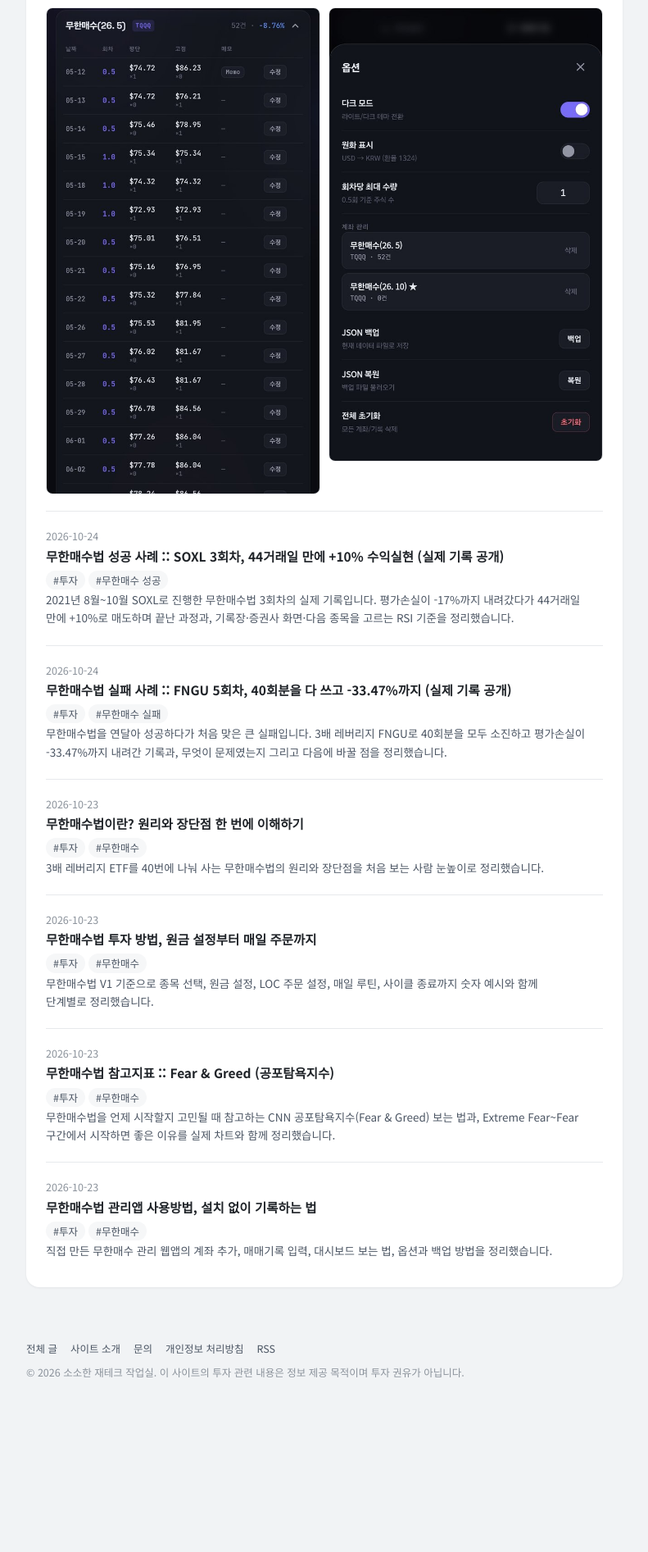
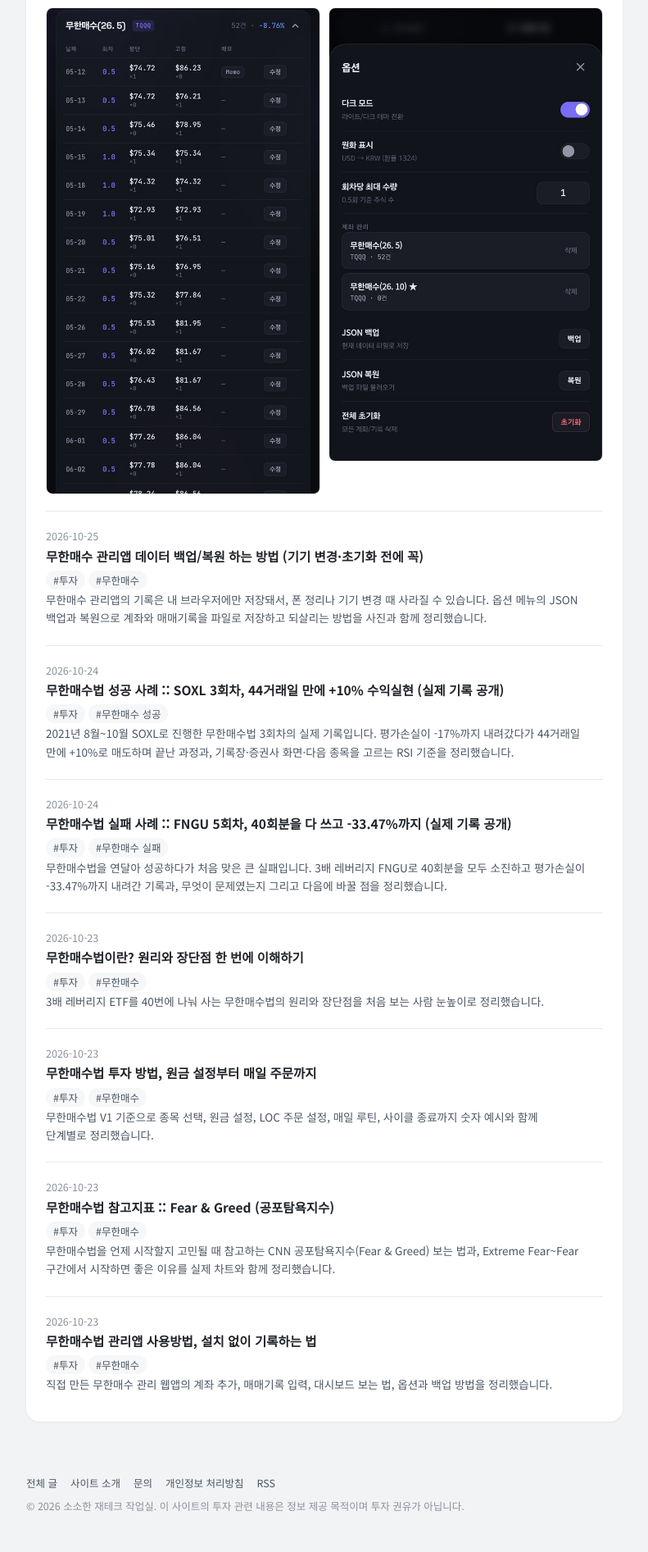
Before and after one commit to mzmzkgu/mzmzkgu.github.io, a Jekyll site: the page built from infinity.html, in a window 1280 px wide. Shown: the part 951-2844 px from the top of the page at 82% size, without its empty margins (244-1035 px from the left). Built offline with Jekyll 4.4.1, drawn with Linux system fonts in a browser that asks for light colours; before the commit the page ends 2680 px from its top, so only the background shows below that; part of the change alters nothing that is shown.

Commit message:
새 글: 무한매수 관리앱 데이터 백업/복원 하는 방법 (#26)
* Add infinity post: how to back up and restore app data

Co-Authored-By: Claude Sonnet 5.5 <noreply@anthropic.com>
Claude-Session: https://claude.ai/code/session_01HnZqqtAcJR4YGqc3LY19aj

* Backup/restore post: emphasize data loss risk when cleaning up the phone

Co-Authored-By: Claude Sonnet 5.5 <noreply@anthropic.com>
Claude-Session: https://claude.ai/code/session_01HnZqqtAcJR4YGqc3LY19aj

---------

Co-authored-by: Claude <noreply@anthropic.com>

```diff
--- /dev/null
+++ b/_posts/2026-10-25-infinite-buying-backup-restore.md
@@ -0,0 +1,130 @@
+---
+layout: post
+categories: [infinity]
+title: "무한매수 관리앱 데이터 백업/복원 하는 방법 (기기 변경·초기화 전에 꼭)"
+description: 무한매수 관리앱의 기록은 내 브라우저에만 저장돼서, 폰 정리나 기기 변경 때 사라질 수 있습니다. 옵션 메뉴의 JSON 백업과 복원으로 계좌와 매매기록을 파일로 저장하고 되살리는 방법을 사진과 함께 정리했습니다.
+tags: [투자, 무한매수]
+---
+
+[무한매수 관리앱](https://mzmzkgu.github.io/infinityBuy/)은 로그인이 없고, 입력한 기록이 **내 폰이나 PC의 브라우저에만 저장**됩니다. 서버에 올라가지 않아서 안심이지만, 반대로 **브라우저 데이터를 지우거나 폰을 바꾸면 기록이 사라질 수 있다**는 뜻이기도 합니다. 특히 **폰 저장공간을 정리하다가 브라우저의 사이트 데이터가 같이 지워져서** 기록이 사라지는 일이 생각보다 흔합니다. 그래서 앱에는 기록을 파일 하나로 저장하고 다시 불러오는 **백업/복원** 기능이 있습니다. 이 글에서는 그 방법을 순서대로 정리했습니다. 앱 전체 사용법은 [무한매수법 관리앱 사용방법]({{ site.baseurl }}{% post_url 2026-10-23-infinite-buying-app-guide %})에서 볼 수 있습니다.
+
+> 한 줄 요약: 폰 정리나 기기 변경 전에 **옵션(톱니바퀴) → JSON 백업의 [백업]** 으로 파일을 저장해 두고, 기록이 사라졌을 때는 **JSON 복원의 [복원]** 에서 그 파일을 고르면 됩니다.
+
+## 특히 폰 정리할 때 조심하세요
+
+무한매수 관리앱의 기록은 브라우저가 **"사이트 데이터"** 로 보관합니다. 그래서 폰 저장공간이 모자라 이것저것 정리하다가 **사이트 데이터가 같이 지워지면 기록도 함께 사라집니다.** 이렇게 지워지면 앱에서는 되돌릴 방법이 없습니다.
+
+폰을 정리하다가 기록이 날아갈 수 있는 경우는 이렇습니다.
+
+| 폰 정리 방법 | 기록이 사라질 수 있나요? |
+|---|---|
+| 브라우저의 **인터넷 사용 기록 삭제**에서 **"쿠키 및 사이트 데이터"** 까지 체크하고 삭제 | 사라집니다 |
+| 폰 설정 → 앱 → 브라우저 → 저장공간 → **데이터 삭제**(캐시 삭제와 다릅니다) | 사라집니다 |
+| 브라우저 앱을 **삭제했다가 다시 설치** | 사라집니다 |
+| 폰 **초기화**, 새 폰으로 교체 | 사라집니다 |
+| 제조사의 **저장공간 정리 기능이나 청소 앱** | 브라우저의 사이트 데이터까지 정리하는 경우가 있어 사라질 수 있습니다 |
+| 브라우저의 **"캐시된 이미지 및 파일"** 만 삭제 | 보통 기록은 남지만, 같은 화면에 "사이트 데이터" 항목이 같이 있어서 실수하기 쉽습니다 |
+
+그 밖에도 이런 경우가 있다고 알려져 있습니다.
+
+- **폰 저장공간이 거의 가득 찼을 때**, 브라우저가 오래 쓰지 않은 사이트의 저장 데이터를 스스로 정리하기도 합니다.
+- **아이폰 사파리**는 개인정보 보호 기능 때문에, 일정 기간(약 7일) 방문하지 않은 사이트의 저장 데이터를 지울 수 있습니다.
+
+> 그래서 **폰을 정리하거나 용량을 확보하기 전에는 먼저 [백업]부터** 누르세요. 파일을 받아 두기만 하면 1분도 걸리지 않습니다. 이때 **백업 파일을 폰의 다운로드 폴더에만 두지 마세요.** 폰 정리를 하다가 다운로드 폴더를 비우면 백업 파일도 같이 사라집니다. 메일이나 클라우드에 한 부 더 올려 두는 것까지가 백업입니다.
+
+## 이럴 때 백업이 필요합니다
+
+- **폰 저장공간을 정리하거나 용량을 확보할 때**: 사이트 데이터가 함께 지워질 수 있습니다.
+- **폰을 바꾸거나 초기화할 때**: 새 폰의 브라우저에는 기록이 없습니다.
+- **브라우저의 사이트 데이터를 지울 때**: 앱 기록도 함께 지워집니다.
+- **다른 브라우저나 PC에서 같은 기록을 보고 싶을 때**: 브라우저끼리는 기록이 공유되지 않습니다.
+- **앱에서 전체 초기화를 하기 전**: 되돌릴 수 없습니다.
+- **사이클이 하나 끝날 때마다**: 정기적으로 저장해 두면 안전합니다.
+
+## 무엇이 저장되나요?
+
+백업 파일 하나에 앱의 데이터가 통째로 들어갑니다.
+
+| 저장되는 것 | 설명 |
+|---|---|
+| 계좌 | 계좌 이름, 종목, 별표(메인 계좌) 표시 |
+| 매매기록 | 모든 계좌의 회차별 매수·매도 기록과 한줄메모 |
+| 옵션 설정 | 다크 모드, 원화 표시, 회차당 최대 수량, 목표수익률 |
+
+기록이 많아져도 파일은 작습니다. 제 경우 계좌 2개, 기록 52건 기준으로 약 28KB였습니다.
+
+## 백업하는 방법
+
+1. 앱 오른쪽 위의 **톱니바퀴 버튼**을 눌러 **옵션** 창을 엽니다.
+2. 아래쪽 **JSON 백업**에서 **[백업]** 버튼을 누릅니다. (사진의 빨간 네모)
+3. 앱에 **"백업 파일 생성됨"** 이라는 알림이 뜨고, 브라우저가 파일을 내려받습니다. 사진 위쪽처럼 **"다운로드 1개 완료"** 알림이 보이면 성공입니다.
+
+![무한매수 관리앱 옵션 화면: 백업 버튼은 빨간 네모, 복원 버튼은 노란 네모로 표시](/assets/images/infinite-buying-backup/backup-button.jpg){: .phone}
+
+*옵션 화면. 빨간 네모가 [백업], 노란 네모가 [복원]입니다. 위쪽에는 백업 후 브라우저에 뜬 "다운로드 1개 완료" 알림이 보입니다. (이미지를 누르면 크게 볼 수 있어요)*
+
+내려받은 파일 이름은 **`infinity_buy_날짜.json`** 입니다. 예를 들어 10월 25일에 백업했다면 `infinity_buy_2026-10-25.json` 이 됩니다. 폰에서는 대부분 **다운로드 폴더**에 저장되지만, 브라우저 설정에 따라 다를 수 있으니 알림의 **[열기]** 로 위치를 확인해 두세요.
+
+> 파일 이름의 날짜는 세계 표준시(UTC) 기준이라, 한국 시간으로 새벽 0시~9시 사이에 백업하면 **하루 전 날짜**가 붙을 수 있습니다. 파일 내용에는 영향이 없습니다.
+
+### 백업 파일은 이렇게 보관하세요
+
+- 폰에만 두지 말고 **나에게 메일 보내기**, **클라우드(구글 드라이브, 원드라이브 등)**, **메신저의 나에게 보내기** 중 하나에 한 부 더 올려 둡니다. 폰을 잃어버리거나 초기화하거나, **폰 정리하면서 다운로드 폴더를 비우면** 폰 안의 파일도 같이 사라지기 때문입니다.
+- 파일에는 **내 투자 기록**이 들어 있습니다. 다른 사람에게 공유하지 마세요.
+- 파일을 열어서 **직접 수정하지 마세요.** 형식이 깨지면 복원이 되지 않을 수 있습니다.
+
+## 복원하는 방법
+
+새 폰이나 다른 브라우저에서 앱을 열고, 백업 파일을 불러오는 순서입니다.
+
+1. 새 기기의 브라우저에서 [무한매수 관리앱](https://mzmzkgu.github.io/infinityBuy/)을 엽니다.
+2. 오른쪽 위 **톱니바퀴 버튼**을 눌러 **옵션** 창을 엽니다.
+3. **JSON 복원**에서 **[복원]** 버튼을 누릅니다. (위 사진의 노란 네모)
+4. 파일 선택 창이 열리면 백업해 둔 **`infinity_buy_날짜.json`** 파일을 고르고 **[완료]** 를 누릅니다.
+5. **"현재 데이터를 덮어쓸거야. 진행할까?"** 라는 확인 창이 뜨면 **확인**을 누릅니다.
+6. **"복원 완료 ✨"** 알림과 함께 옵션 창이 닫히고, 계좌와 기록이 화면에 나타납니다.
+
+![복원할 때 뜨는 파일 선택 창: infinity_buy_2026-10-25.json 파일](/assets/images/infinite-buying-backup/restore-picker.jpg){: .phone}
+
+*[복원]을 누르면 열리는 파일 선택 창(삼성 폰 기준). 백업 파일을 고른 뒤 아래의 [완료]를 누릅니다. 창의 모양은 폰 기종에 따라 다릅니다.*
+
+백업 파일이 폰의 **최근 파일**에 안 보이면 **내장 저장공간 → Download(다운로드)** 폴더에서 찾아보세요. 메일이나 클라우드에 올려 둔 파일은 먼저 새 기기로 내려받아야 선택 창에 나타납니다.
+
+### 복원할 때 주의할 점
+
+- **복원은 덮어쓰기입니다.** 지금 앱에 있는 기록이 사라지고 백업 파일의 내용으로 바뀝니다. 두 기록이 합쳐지지 않습니다.
+- 그래서 새 기기에서 이미 기록을 입력했다면, 복원하기 전에 **지금 상태를 먼저 한 번 백업**해 두세요. 덮어쓴 뒤에는 되돌릴 수 없습니다.
+- **"잘못된 파일이야"** 라는 알림이 뜨면 앱에서 만든 JSON 백업 파일이 아니거나 파일이 손상된 것입니다. 파일 이름이 `infinity_buy_...json` 인지 확인하고, 다른 날짜의 백업 파일로도 시도해 보세요.
+
+## 전체 초기화를 누르면?
+
+옵션 맨 아래의 **[초기화]** 는 모든 계좌와 기록을 지우는 버튼입니다. 누르면 **"모든 계좌와 기록이 초기화됩니다. 백업하시겠습니까?"** 라는 확인 창이 뜹니다.
+
+| 선택 | 결과 |
+|---|---|
+| 확인 | 백업 파일을 먼저 내려받고, 그다음 초기화합니다 |
+| 취소 | 아무 일도 일어나지 않고 중단됩니다 |
+
+실수로 눌러도 **확인을 누르면 백업 파일이 자동으로 만들어지니** 그 파일로 되살릴 수 있습니다. 다만 초기화를 정말 하려는 게 아니라면 **취소**를 누르세요.
+
+## 자주 묻는 질문
+
+**자동으로 백업되나요?** 아니요. 백업은 **직접 [백업]을 눌러야** 만들어집니다. 앱이 서버를 쓰지 않아서 자동 동기화도 없습니다. 그래서 사이클이 끝날 때마다, 또는 한 달에 한 번처럼 **나만의 주기**를 정해 두는 것을 권합니다.
+
+**폰에서 만든 백업을 PC에서도 복원할 수 있나요?** 백업은 같은 앱의 JSON 형식이라서 기기가 달라도 같은 앱이라면 복원할 수 있습니다. PC 브라우저에서 앱을 열고 같은 순서로 [복원]을 누르면 됩니다.
+
+**백업 파일은 몇 개나 모아 둘까요?** 파일이 작으니 날짜별로 여러 개 두어도 괜찮습니다. 가장 최근 파일 하나와, 사이클이 끝났을 때 만든 파일 몇 개 정도를 남기면 충분합니다.
+
+**복원했더니 옵션(다크 모드 등)도 바뀌나요?** 네. 옵션 설정도 백업 파일에 들어 있어서 복원하면 그때의 설정으로 돌아갑니다.
+
+## 정리
+
+무한매수 관리앱의 기록은 **내 브라우저에만** 있어서, **폰 정리나 기기 변경 때 사라질 수 있습니다.** **[백업]으로 파일 하나를 만들어 두는 것이 유일한 안전장치**입니다. 백업은 옵션의 JSON 백업, 복원은 JSON 복원이고, 복원은 **덮어쓰기**라는 점만 기억하세요. 그리고 백업 파일은 폰 밖(메일, 클라우드)에도 한 부 보관해 두세요.
+
+- [무한매수법 관리앱 사용방법, 설치 없이 기록하는 법]({{ site.baseurl }}{% post_url 2026-10-23-infinite-buying-app-guide %})
+- [무한매수법 성공 사례 :: SOXL 3회차]({{ site.baseurl }}{% post_url 2026-10-24-infinite-buying-success-soxl %})
+- [무한매수법 투자 방법, 원금 설정부터 매일 주문까지]({{ site.baseurl }}{% post_url 2026-10-23-infinite-buying-how-to %})
+
+## 참고
+
+- 앱 주소: [https://mzmzkgu.github.io/infinityBuy/](https://mzmzkgu.github.io/infinityBuy/)
--- a/assets/style.css
+++ b/assets/style.css
@@ -130,6 +130,7 @@ article h1 { font-size: 22px; line-height: 1.5; margin-bottom: 8px; }
 .post-body img { display: block; max-width: 100%; height: auto; margin: 16px auto; border-radius: 8px; border: 1px solid var(--line); }
 .post-body img.narrow { max-width: min(340px, 100%); }
 .post-body img.mid { max-width: min(560px, 100%); }
+.post-body img.phone { max-width: min(400px, 100%); }
 .post-body img { cursor: zoom-in; }
 /* 스크린샷 묶음: PC에선 나란히, 모바일에선 옆으로 넘겨 보기 */
 .post-body .shots { display: flex; gap: 10px; margin: 16px 0 4px; overflow-x: auto; scroll-snap-type: x mandatory; -webkit-overflow-scrolling: touch; }
```
Also changed, not shown: assets/images/infinite-buying-backup/backup-button.jpg (added), assets/images/infinite-buying-backup/restore-picker.jpg (added).
